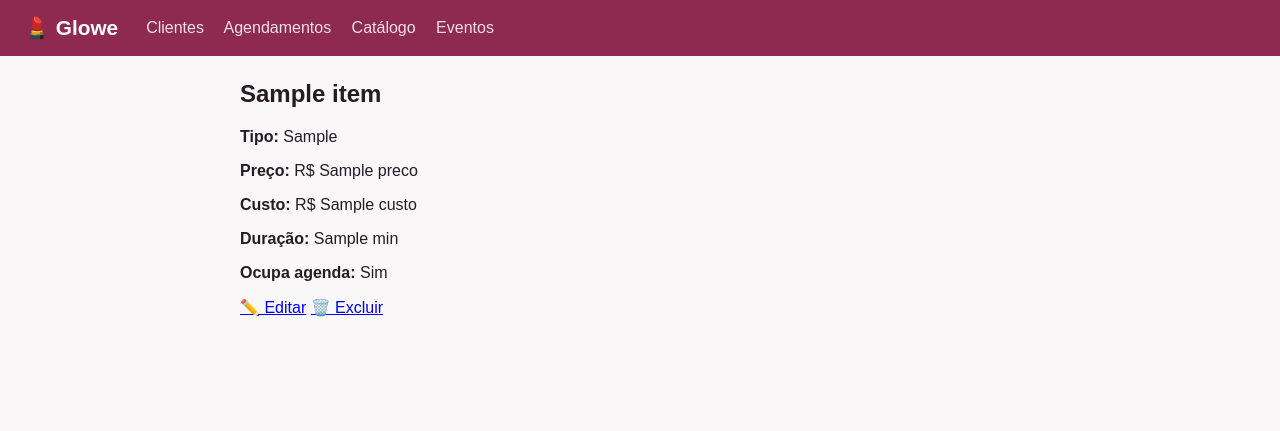
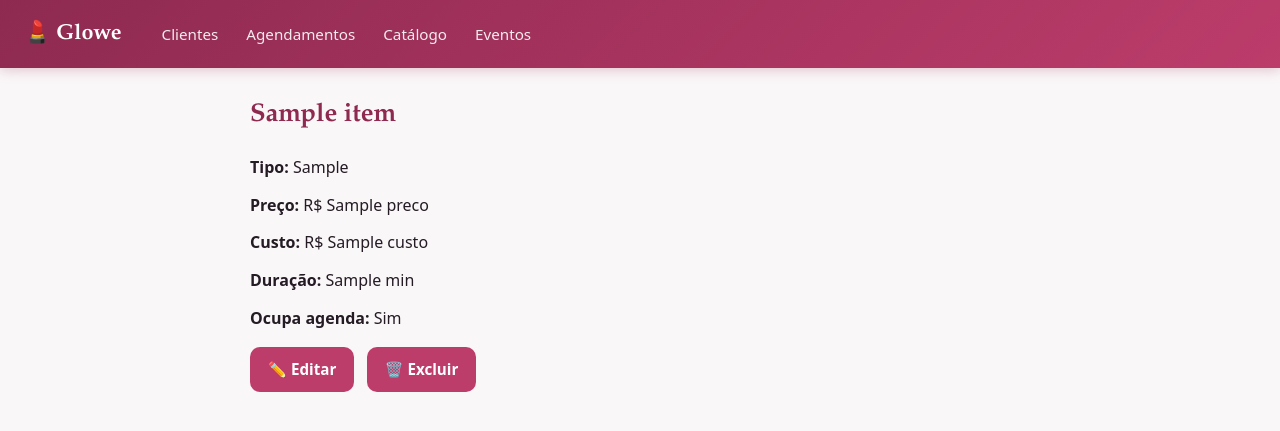
Before and after one commit to luizeduardoritter1/glowe, a Django app: template backend/core/templates/core/detalhe_item.html in a window 1280 px wide. Shown: the top 431 px of the page. Run offline with Django 5.2, Linux system fonts and the light colour scheme; the template is opened without the code that fills it: most values are stand-ins (such as "Sample title", 1, 10 or a date in 2020).

Commit message:
style: aplica identidade visual do Glowe (cores, tipografia, cards e formularios)

```diff
--- a/backend/core/templates/core/base.html
+++ b/backend/core/templates/core/base.html
@@ -4,23 +4,66 @@
     <meta charset="utf-8">
     <title>{% block titulo %}Glowe{% endblock %}</title>
     <style>
-        body { font-family: sans-serif; margin: 0; background: #faf7f8; color: #241b24; }
+        :root {
+            --rose: #bc3c6a;
+            --plum: #8e2a50;
+            --rose-soft: #f9e6ee;
+            --bg: #faf7f8;
+            --surface: #ffffff;
+            --ink: #241b24;
+            --ink-soft: #6b5f68;
+            --line: #ece2e9;
+            --serif: "Iowan Old Style", "Palatino Linotype", Palatino, Georgia, serif;
+            --sans: system-ui, -apple-system, "Segoe UI", Roboto, sans-serif;
+        }
+        * { box-sizing: border-box; }
+        body { font-family: var(--sans); margin: 0; background: var(--bg); color: var(--ink); line-height: 1.6; }
+
+        /* Cabeçalho e navegação */
         header {
-            background: #8e2a50;
-            color: #fff;
-            padding: 16px 24px;
-            display: flex;
-            align-items: center;
-            gap: 28px;
+            background: linear-gradient(135deg, var(--plum), var(--rose));
+            color: #fff; padding: 16px 24px;
+            display: flex; align-items: center; gap: 28px;
+            box-shadow: 0 2px 12px rgba(142, 42, 80, 0.25);
         }
-        header h1 { margin: 0; font-size: 1.3rem; }
-        nav a {
-            color: #fff;
-            text-decoration: none;
-            opacity: 0.85;
-            margin-right: 16px;
+        header h1 { margin: 0; font-family: var(--serif); font-size: 1.35rem; }
+        nav { display: flex; gap: 4px; flex-wrap: wrap; }
+        nav a { color: #fff; text-decoration: none; opacity: 0.9; padding: 6px 12px; border-radius: 8px; font-size: 0.95rem; }
+        nav a:hover { background: rgba(255, 255, 255, 0.18); opacity: 1; }
+
+        /* Conteúdo */
+        main { max-width: 820px; margin: 28px auto; padding: 0 20px; }
+        h2 { font-family: var(--serif); color: var(--plum); font-size: 1.6rem; margin: 0 0 18px; }
+        h3 { font-family: var(--serif); color: var(--ink); font-size: 1.2rem; margin: 24px 0 10px; }
+        p { margin: 0 0 12px; }
+        a { color: var(--rose); }
+
+        /* Listas viram cards */
+        main ul { list-style: none; padding: 0; margin: 0 0 20px; display: flex; flex-direction: column; gap: 10px; }
+        main li { background: var(--surface); border: 1px solid var(--line); border-radius: 12px; padding: 14px 16px; box-shadow: 0 2px 8px rgba(60, 20, 45, 0.04); }
+        main li a { font-weight: 600; text-decoration: none; }
+        main li a:hover { text-decoration: underline; }
+
+        /* Ações em destaque: links soltos no conteúdo + botões de formulário */
+        main > a, main button, form button {
+            display: inline-block; background: var(--rose); color: #fff; border: none;
+            border-radius: 10px; padding: 10px 18px; font-size: 0.95rem; font-weight: 600;
+            text-decoration: none; cursor: pointer; margin: 4px 8px 4px 0;
         }
-        main { max-width: 800px; margin: 24px auto; padding: 0 24px; }
+        main > a:hover, main button:hover, form button:hover { background: var(--plum); }
+
+        /* Formulários (o {{ form.as_p }} gera <p><label></label> <input></p>) */
+        form { background: var(--surface); border: 1px solid var(--line); border-radius: 14px; padding: 20px 22px; box-shadow: 0 4px 16px rgba(60, 20, 45, 0.05); }
+        form p { display: flex; flex-direction: column; gap: 6px; margin: 0 0 14px; }
+        form label { font-weight: 600; font-size: 0.85rem; color: var(--ink-soft); }
+        form input, form select, form textarea {
+            font-family: inherit; font-size: 0.95rem; width: 100%;
+            padding: 9px 11px; border: 1px solid var(--line); border-radius: 8px;
+            background: #fff; color: var(--ink);
+        }
+        form input:focus, form select:focus, form textarea:focus { outline: 2px solid var(--rose-soft); border-color: var(--rose); }
+        /* "Cancelar" dentro do form fica como link discreto, não botão */
+        form a { display: inline-block; margin-left: 10px; font-size: 0.9rem; }
     </style>
 </head>
 <body>
```
